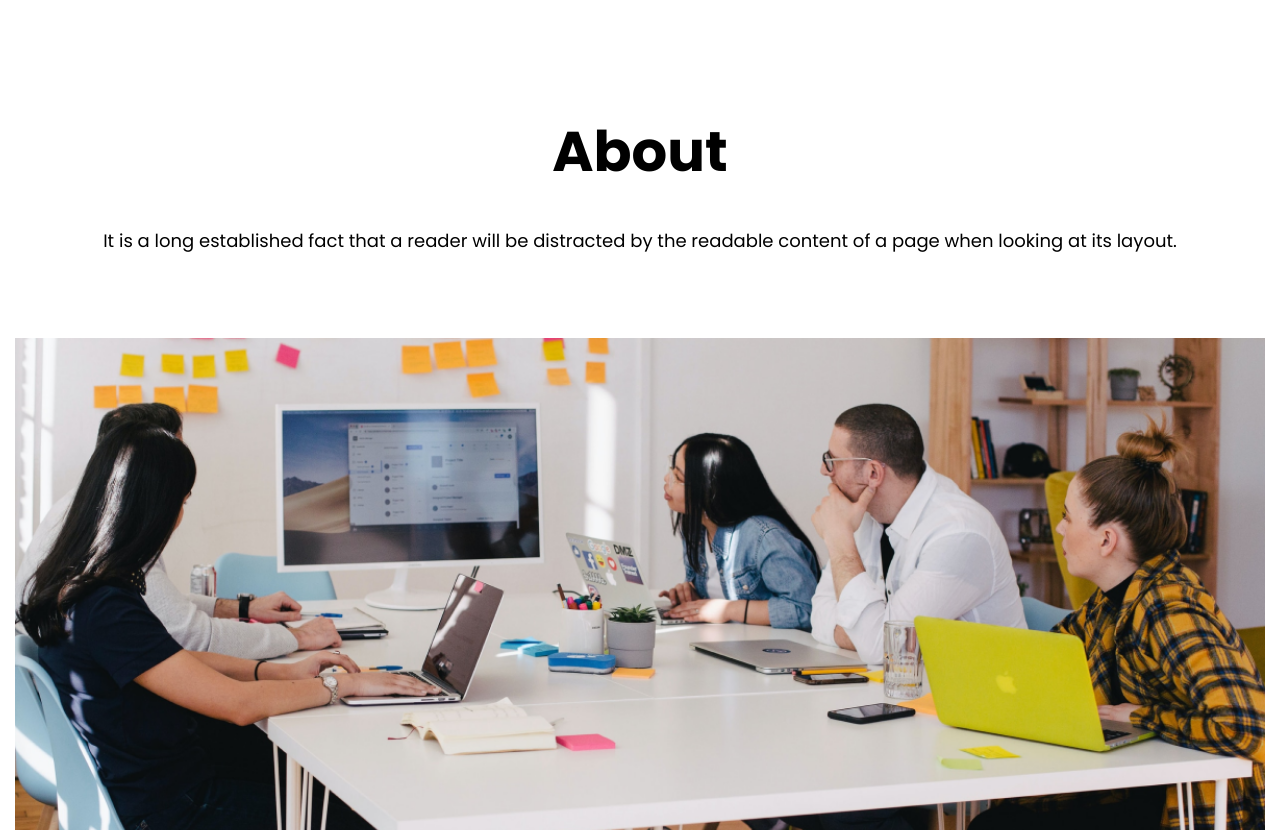
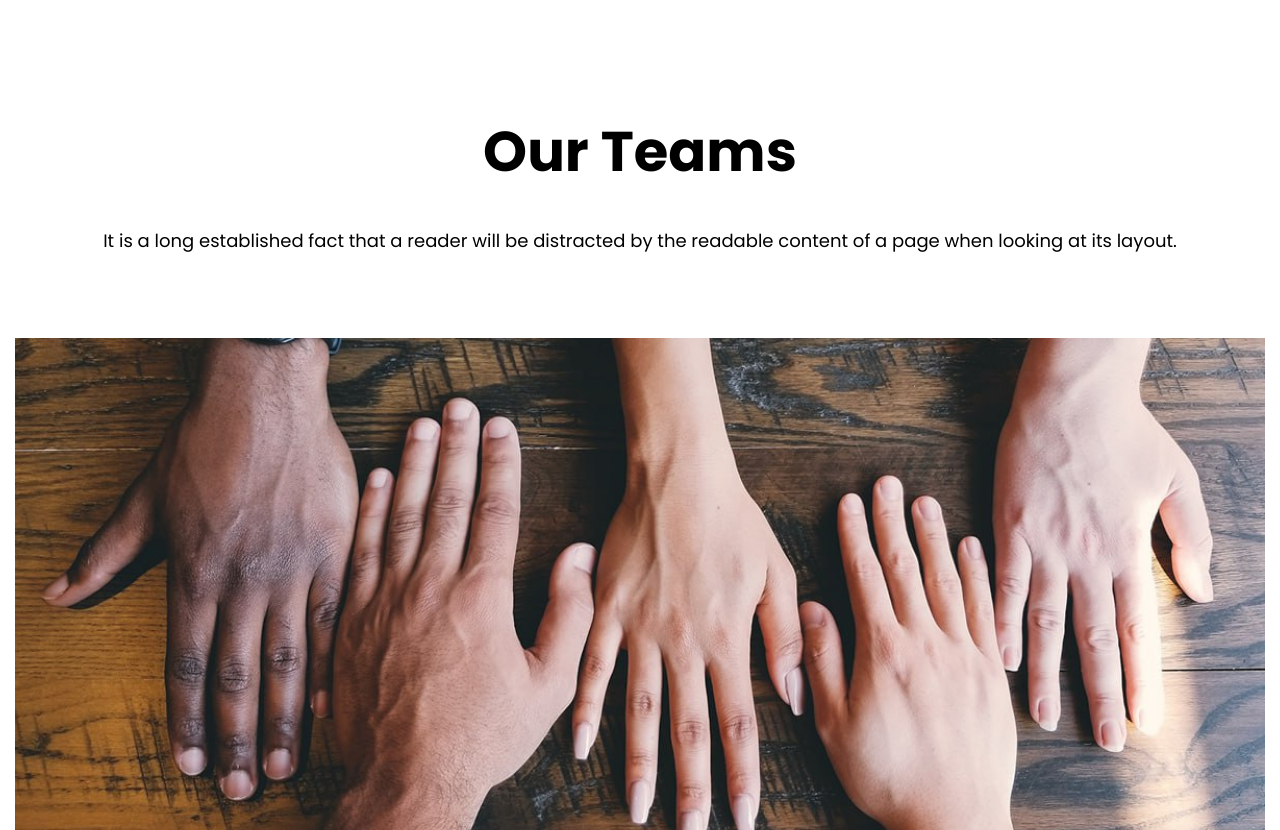
Before and after one commit to tvivlad2/team_2, a plain HTML site: page teams.html in a window 1280 px wide. Shown: the part 122-952 px from the top of the page. Drawn offline with Linux system fonts and the light colour scheme.

Commit message:
небольшие правки на страницах teams и странице contact

```diff
--- a/teams.html
+++ b/teams.html
@@ -38,11 +38,11 @@
             <section class="main__block-title block-title">
                 <div class='block-title__container container'>
                     <div class="block-title__body">
-                        <h2 class="block-title__title">About</h2>
+                        <h2 class="block-title__title">Our Teams</h2>
                         <div class="block-title__text">It is a long established fact that a reader will be distracted by
                             the readable content of a page when looking at its layout.</div>
                         <div class="block-title__image">
-                            <img src="images/about/01.png" alt="block-title_error">
+                            <img src="images/teams/Team_hands.jpg" alt="block-title_error">
                         </div>
                     </div>
                 </div>
```
Also changed, not shown: contact.html (+1 -1 lines), images/teams/Team_hands.jpg (added).
